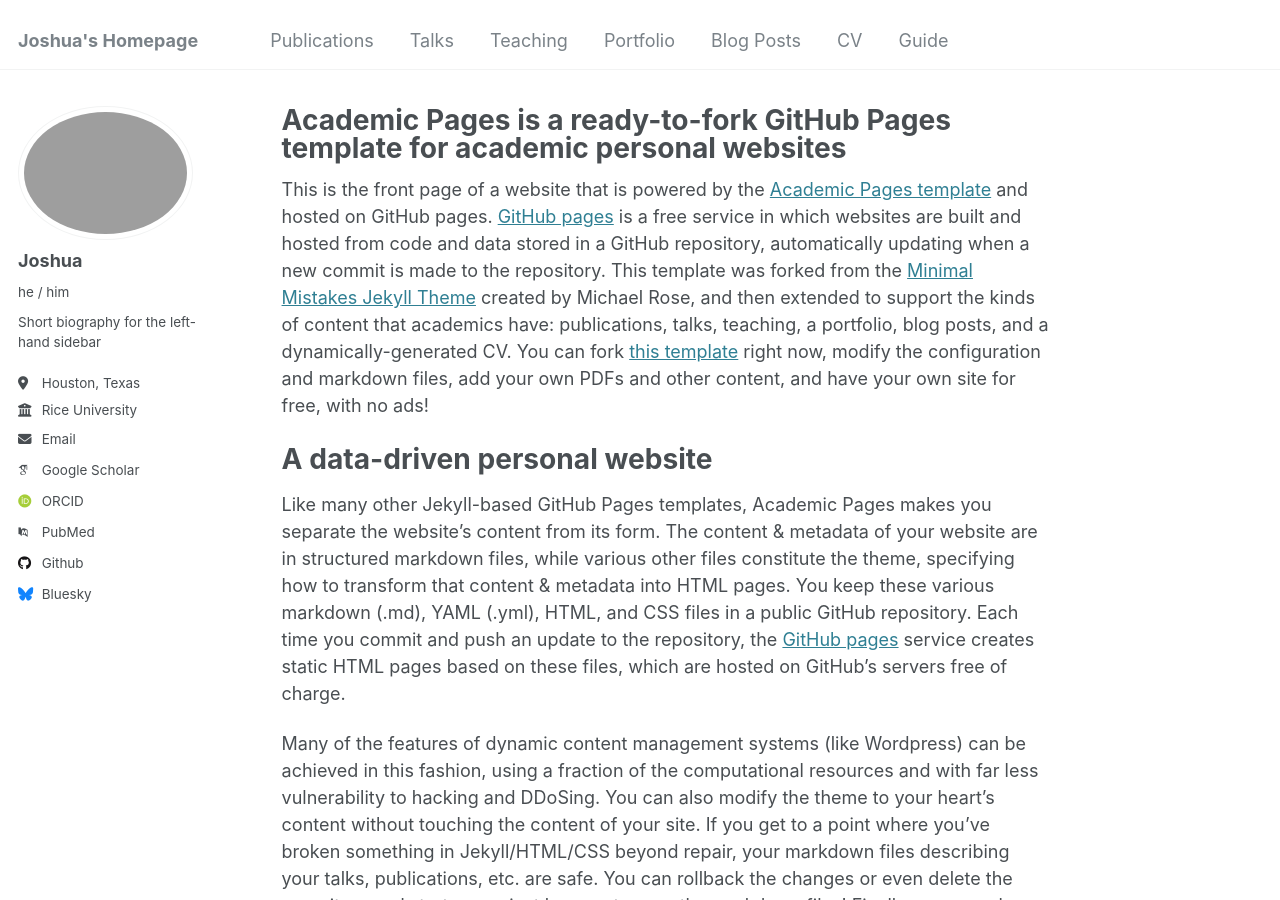
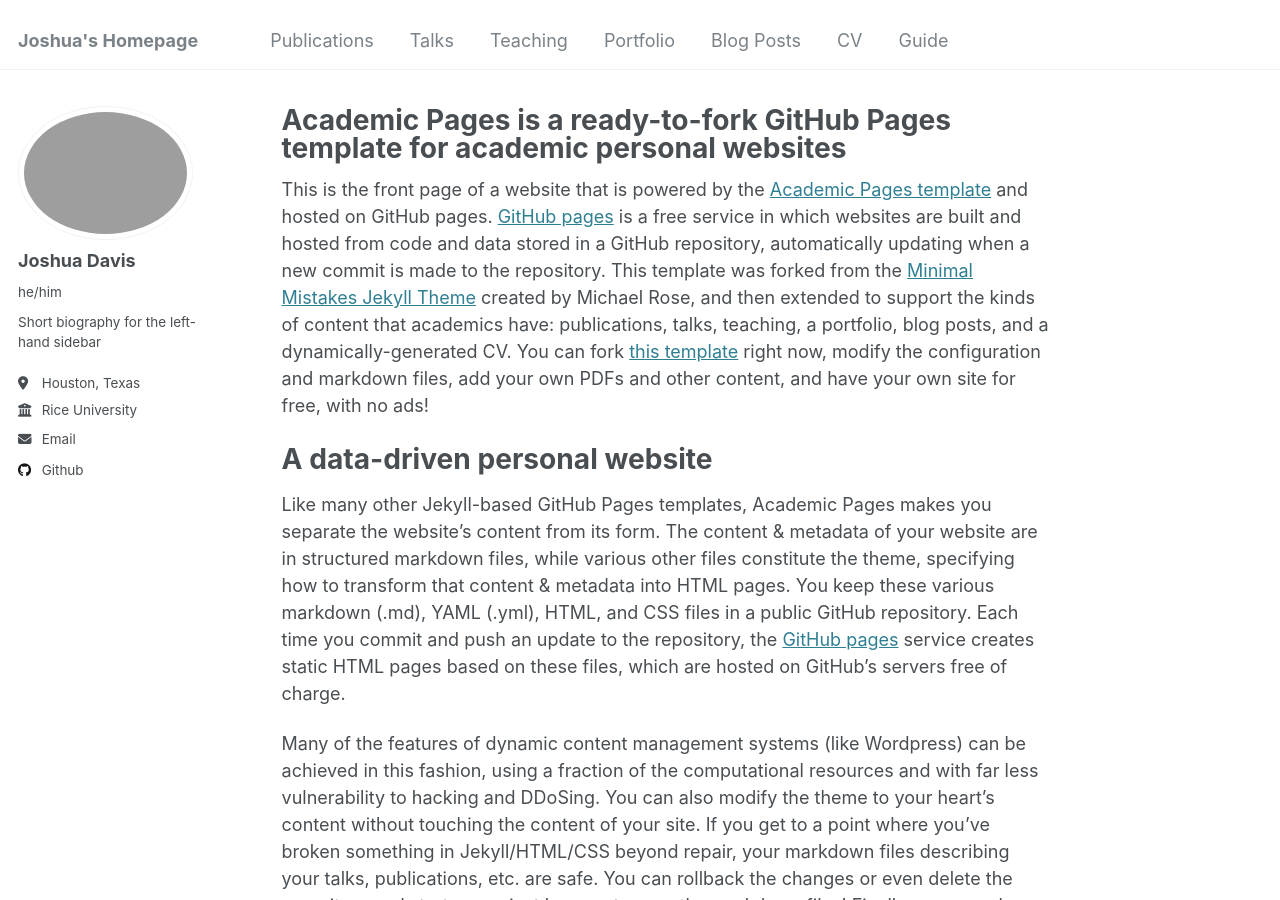
Before and after one commit to jxshdavis/jxshdavis.github.io, a Jekyll site: the page built from _pages/about.md, in a window 1280 px wide and 900 px high. Built offline with Jekyll 4.4.1, drawn with Linux system fonts in a browser that asks for light colours; some web fonts are replaced; some of the changed lines change nothing that is shown.

Commit message:
Update _config.yml

```diff
--- a/_config.yml
+++ b/_config.yml
@@ -12,9 +12,9 @@
 title_separator          : "-"
 name                     : &name "Joshua Davis"
 description              : &description "I study statistical machine learning."
-url                      : https://academicpages.github.io # the base hostname & protocol for your site e.g. "https://[your GitHub username].github.io"
+url                      : https://jxshdavis.github.io # the base hostname & protocol for your site e.g. "https://[your GitHub username].github.io"
 baseurl                  : "" # the subpath of your site, e.g. "/blog"
-repository               : "academicpages/academicpages.github.io"
+repository               : "jxshdavis/jxshdavis.github.io"
 
 # Site Author - The following control what appear as part of the author content on the side bar.
 #               If a field is blank the icon and link will not appear, otherwise it will be shown.
@@ -22,8 +22,8 @@
 author:
   # Biographic information
   avatar           : "headshot.png"
-  name             : "Joshua"
-  pronouns         : "he / him"
+  name             : "Joshua Davis"
+  pronouns         : "he/him"
   bio              : "Short biography for the left-hand sidebar"
   location         : "Houston, Texas"
   employer         : "Rice University"
@@ -31,48 +31,48 @@
   email            : "josh.a.davis456@gmail.com"
 
   # Academic websites
-  arxiv            : # URL - Update with the correct link to your profile
-  googlescholar    : "https://scholar.google.com/citations?user=PS_CX0AAAAAJ"
-  impactstory      : # URL
-  orcid            : "http://orcid.org/yourorcidurl"
-  semantic         : # URL
-  pubmed           : "https://www.ncbi.nlm.nih.gov/pubmed/?term=john+snow"
-  researchgate     : # URL
-  scopus           : # URL
+  # arxiv            : # URL - Update with the correct link to your profile
+  # googlescholar    : "https://scholar.google.com/citations?user=PS_CX0AAAAAJ"
+  # impactstory      : # URL
+  # orcid            : "http://orcid.org/yourorcidurl"
+  # semantic         : # URL
+  # pubmed           : "https://www.ncbi.nlm.nih.gov/pubmed/?term=john+snow"
+  # researchgate     : # URL
+  # scopus           : # URL
 
   # Repositories and software development
-  bitbucket        : # Username - Update with your username on the site
-  codepen          : # Username
-  dribbble         : # Username
-  github           : "academicpages"
-  kaggle           : # Username
-  stackoverflow    : # User number or user number and name (i.e., use "1" or "1/jeff-atwood")
+  # bitbucket        : # Username - Update with your username on the site
+  # codepen          : # Username
+  # dribbble         : # Username
+  github           : "jxshdavis"
+  # kaggle           : # Username
+  # stackoverflow    : # User number or user number and name (i.e., use "1" or "1/jeff-atwood")
 
   # Social media
-  bluesky          : "bsky.app" # Replace this with you Bluesky username
-  facebook         : # Username
-  flickr           : # Username
-  foursquare       : # Username
-  goodreads        : # Username
-  google_plus      : # Username
-  keybase          : # Username
-  instagram        : # Username
-  lastfm           : # Username
-  linkedin         : # Username
-  mastodon         : # URL
-  medium           : # URL
-  pinterest        : # Username
-  soundcloud       : # Username
-  steam            : # Username
-  telegram         : # URL
-  tumblr           : # Username
-  twitter          : # Username for X / Twitter
-  vine             : # Username
-  weibo            : # Username
-  wikipedia        : # Username
-  xing             : # Username
-  youtube          : # Username
-  zhihu            : # Username
+  # bluesky          : "bsky.app" # Replace this with you Bluesky username
+  # facebook         : # Username
+  # flickr           : # Username
+  # foursquare       : # Username
+  # goodreads        : # Username
+  # google_plus      : # Username
+  # keybase          : # Username
+  # instagram        : # Username
+  # lastfm           : # Username
+  # linkedin         : # Username
+  # mastodon         : # URL
+  # medium           : # URL
+  # pinterest        : # Username
+  # soundcloud       : # Username
+  # steam            : # Username
+  # telegram         : # URL
+  # tumblr           : # Username
+  # twitter          : # Username for X / Twitter
+  # vine             : # Username
+  # weibo            : # Username
+  # wikipedia        : # Username
+  # xing             : # Username
+  # youtube          : # Username
+  # zhihu            : # Username
 
 # Publication Category - The following the list of publication categories and their headings
 publication_category:
```
